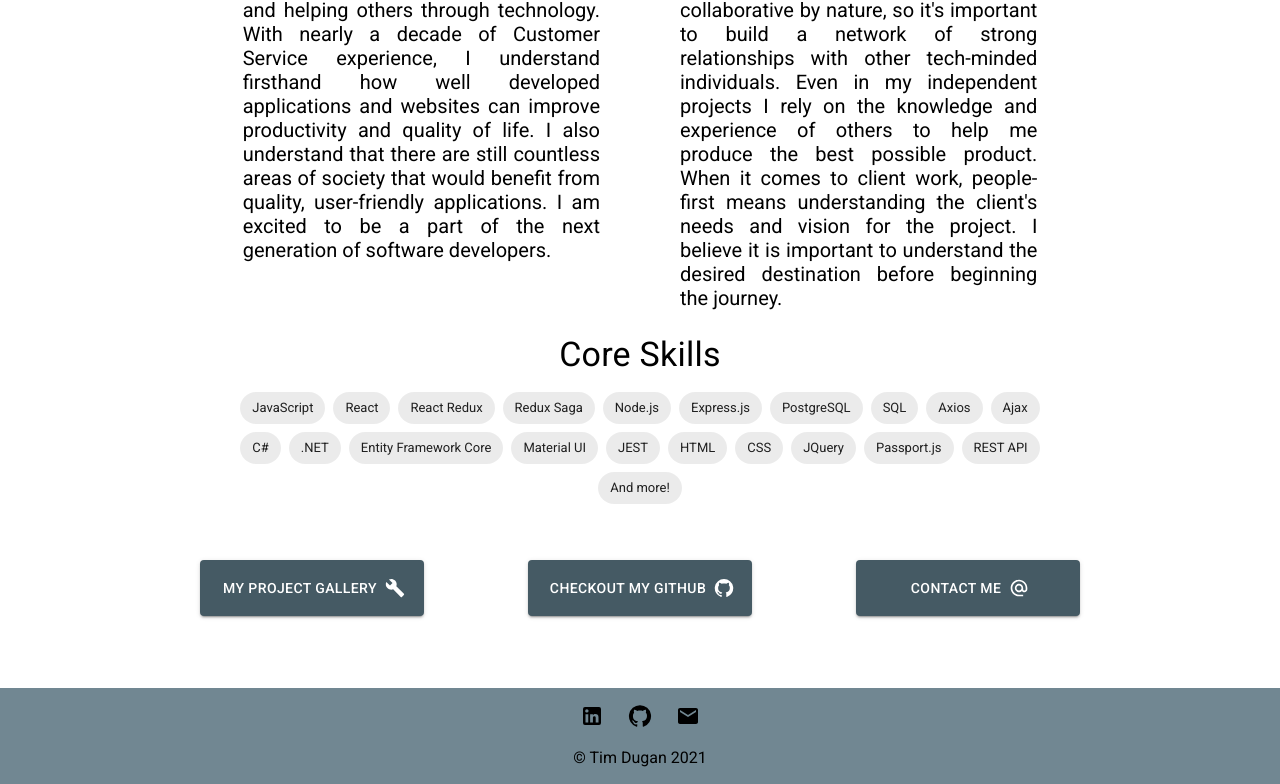
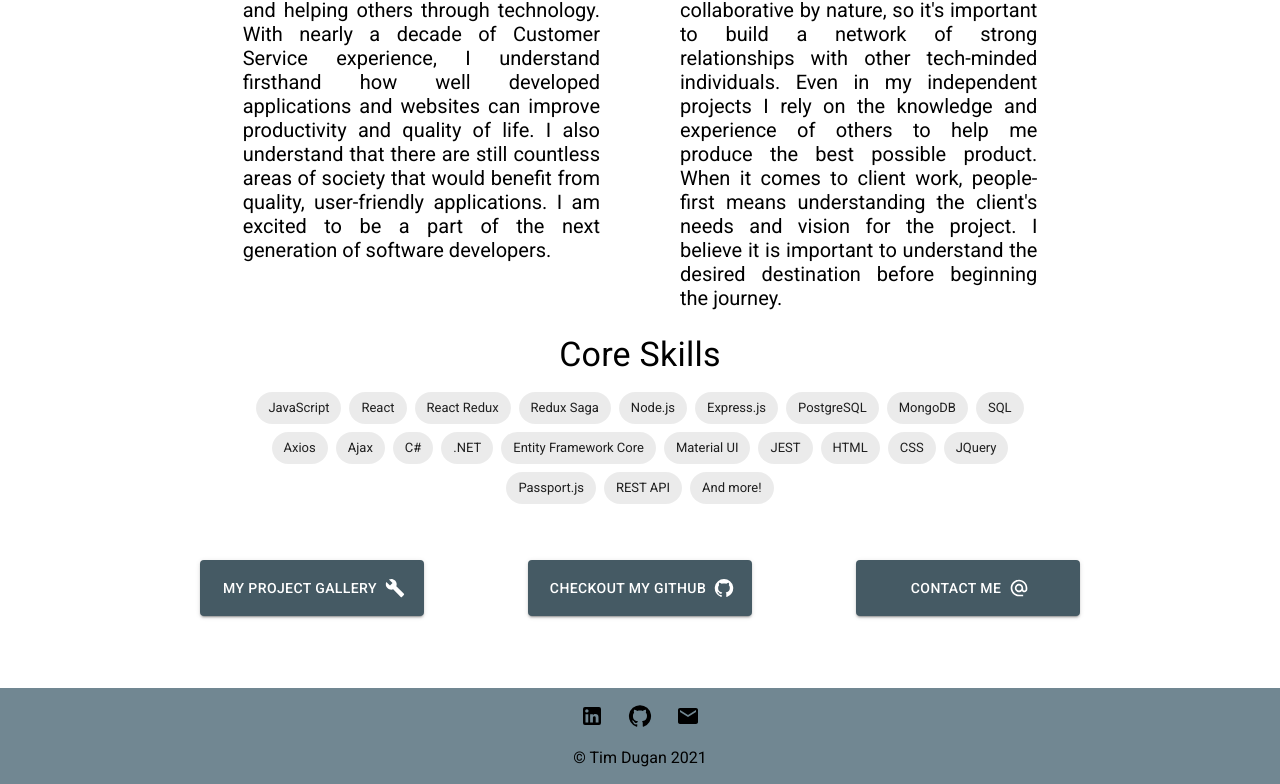
Before and after one commit to tadugan/tadugan.github.io, a React (Create React App) app: page /portfolio#/about in a window 1280 px wide. Shown: the part 616-1400 px from the top of the page. Built offline with nearby package versions, Linux system fonts and the light colour scheme.

Commit message:
Added MongoDB to list of skills

```diff
--- a/src/components/About/About.jsx
+++ b/src/components/About/About.jsx
@@ -13,6 +13,7 @@ const skillArray = [
     'Node.js',
     'Express.js',
     'PostgreSQL',
+    'MongoDB',
     'SQL',
     'Axios',
     'Ajax',
```
